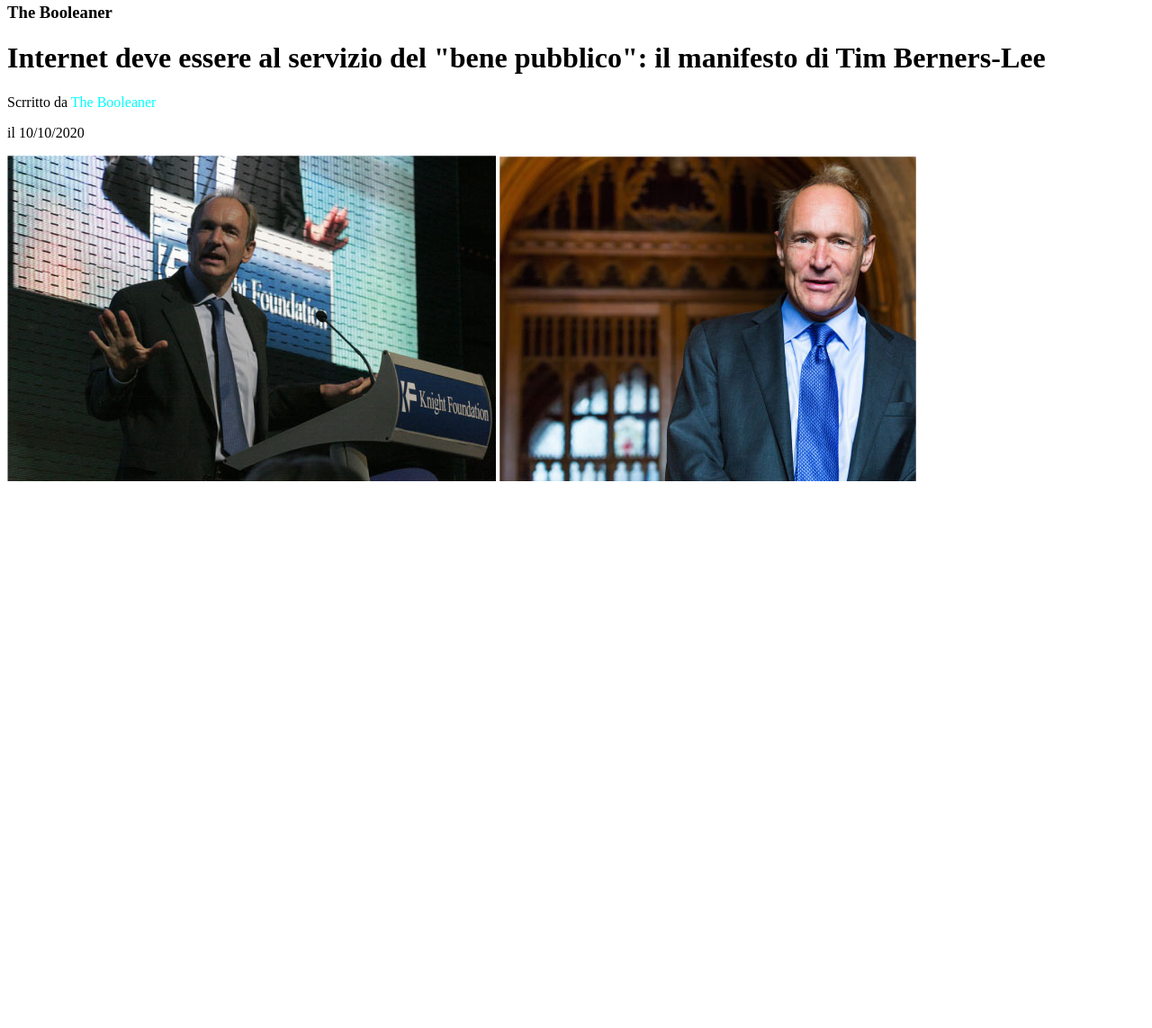
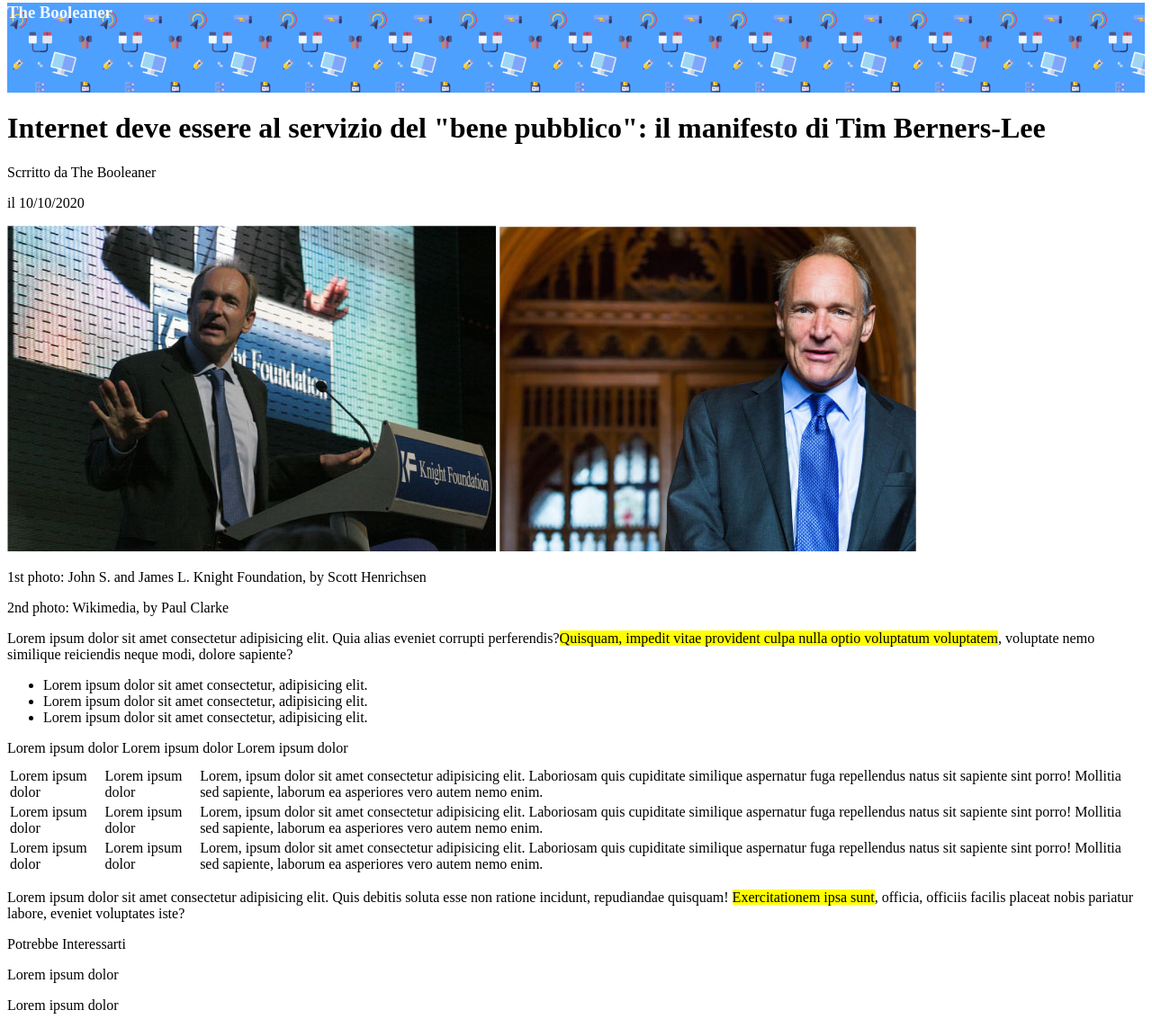
Before and after one commit to SainasFede/html-css-booleaner, a plain HTML site: page index.html in a window 1280 px wide. Shown: the part 16-1159 px from the top of the page at 90% size. Before the commit the page ends 800 px from the top, so only its background shows below. Drawn offline with Linux system fonts and the light colour scheme.

Commit message:
main più table

```diff
--- a/css/style.css
+++ b/css/style.css
@@ -1,6 +1,17 @@
 header{
-background-image: url(../img/pattern.png);
+background-image: url('../img/pattern.png');
+height: 100px;
+background-color: rgba(78,160,255,255);
+background-size: contain;
 }
-span{
-  color: aqua;
+
+h3{
+color: aliceblue;
+
 }
+
+
+.evidenziato{
+  background-color: yellow;
+  background-size: 2px;
+}
--- a/index.html
+++ b/index.html
@@ -15,15 +15,106 @@
     </h3>
   </header>
 <!--introduzione-->
+
 <h1>
-  <strong>
-    Internet deve essere al servizio del "bene pubblico": il manifesto di Tim Berners-Lee
-  </strong>
-</h1>
+  Internet deve essere al servizio del "bene pubblico": il manifesto di Tim Berners-Lee
+  </h1>
 <p>Scrritto da <span>The Booleaner</span></p>
 <p>il 10/10/2020</p>
 <img src="/img/tim-1.jpg" alt="tim-1">
 <img src="/img/tim-2.jpg" alt="tim-2">
+<p> 1st photo: John S. and James L. Knight Foundation, by Scott Henrichsen</p>
+<p>2nd photo: Wikimedia, by Paul Clarke</p>
+
 <!--/introduzione-->
+
+<!--contenuto centrale-->
+<main>
+  <section>
+    <p>
+      Lorem ipsum dolor sit amet consectetur adipisicing elit. Quia alias eveniet corrupti perferendis?<mark>Quisquam, impedit vitae provident culpa nulla optio voluptatum voluptatem</mark>, voluptate nemo similique reiciendis neque modi, dolore sapiente?
+    </p>
+
+    <ul>
+      <li>
+        Lorem ipsum dolor sit amet consectetur, adipisicing elit.
+      </li>
+      <li>
+        Lorem ipsum dolor sit amet consectetur, adipisicing elit.
+      </li>
+      <li>
+        Lorem ipsum dolor sit amet consectetur, adipisicing elit.
+      </li>
+    </ul>
+  </section>
+
+  <section>
+    <table>
+    </thead>
+      <td>
+        <tr>
+        Lorem ipsum dolor
+        </tr>
+        <tr>
+        Lorem ipsum dolor
+        </tr>
+        <tr>
+        Lorem ipsum dolor
+        </tr>
+      </td>
+    <thead>
+
+    <tbody>
+      <td>
+        Lorem ipsum dolor
+      </td>
+      <td>
+        Lorem ipsum dolor
+      </td>
+      <td>
+        Lorem, ipsum dolor sit amet consectetur adipisicing elit. Laboriosam quis cupiditate similique aspernatur fuga repellendus natus sit sapiente sint porro! Mollitia sed sapiente, laborum ea asperiores vero autem nemo enim.
+      </td>
+    <tbody>
+      <td>
+        Lorem ipsum dolor
+      </td>
+      <td>
+        Lorem ipsum dolor
+      </td>
+      <td>
+        Lorem, ipsum dolor sit amet consectetur adipisicing elit. Laboriosam quis cupiditate similique aspernatur fuga repellendus natus sit sapiente sint porro! Mollitia sed sapiente, laborum ea asperiores vero autem nemo enim.
+      </td>
+    </tbody>
+
+    <tbody>
+      <td>
+        Lorem ipsum dolor
+      </td>
+      <td>
+        Lorem ipsum dolor
+      </td>
+      <td>
+        Lorem, ipsum dolor sit amet consectetur adipisicing elit. Laboriosam quis cupiditate similique aspernatur fuga repellendus natus sit sapiente sint porro! Mollitia sed sapiente, laborum ea asperiores vero autem nemo enim.
+      </td>
+      </tbody>
+
+    </tbody>
+    </table>
+
+    <p>
+      Lorem ipsum dolor sit amet consectetur adipisicing elit. Quis debitis soluta esse non ratione incidunt, repudiandae quisquam! <mark>Exercitationem ipsa sunt</mark>, officia, officiis facilis placeat nobis pariatur labore, eveniet voluptates iste?
+    </p>
+  </section>
+
+  <div>
+    <span>Potrebbe Interessarti</span>
+    <p>Lorem ipsum dolor</p>
+    <p>Lorem ipsum dolor</p>
+  </div>
+
+
+
+</main>
+<!--/contenuto centrale-->
 </body>
 </html>
```
